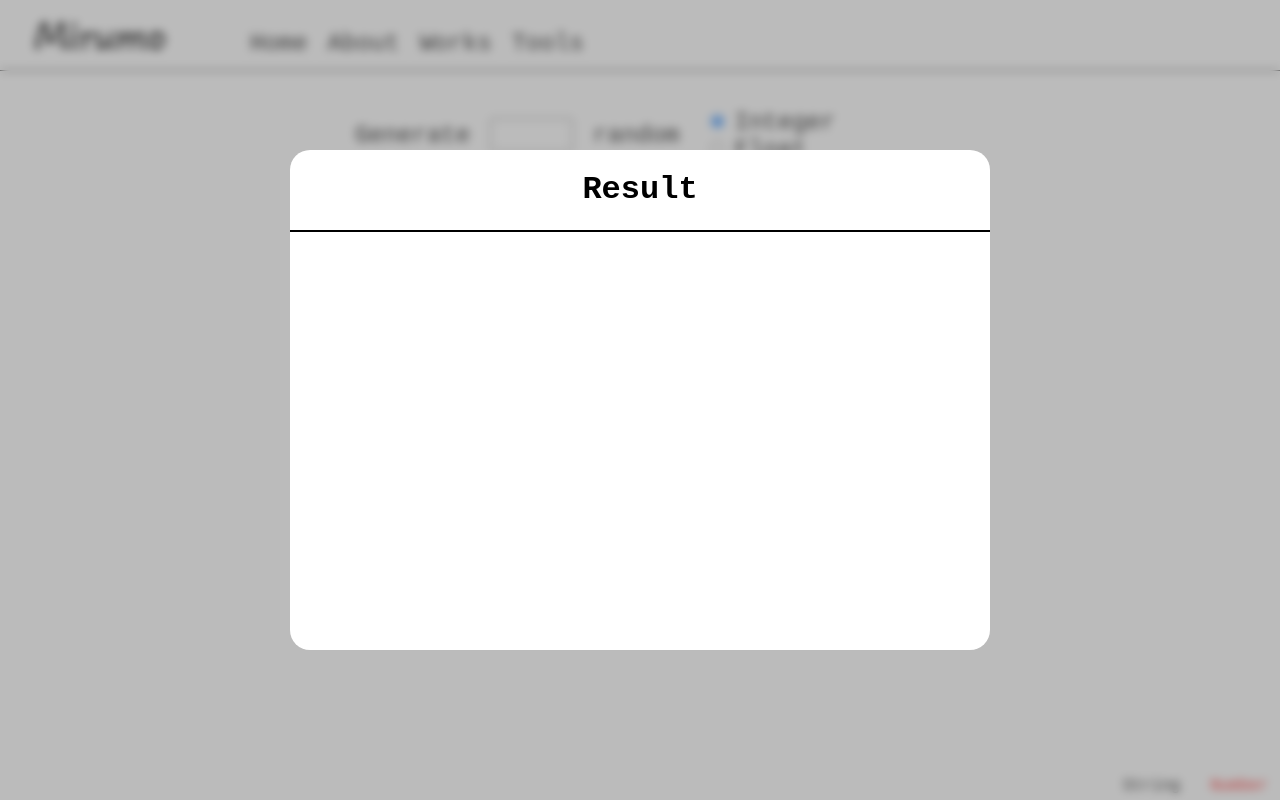
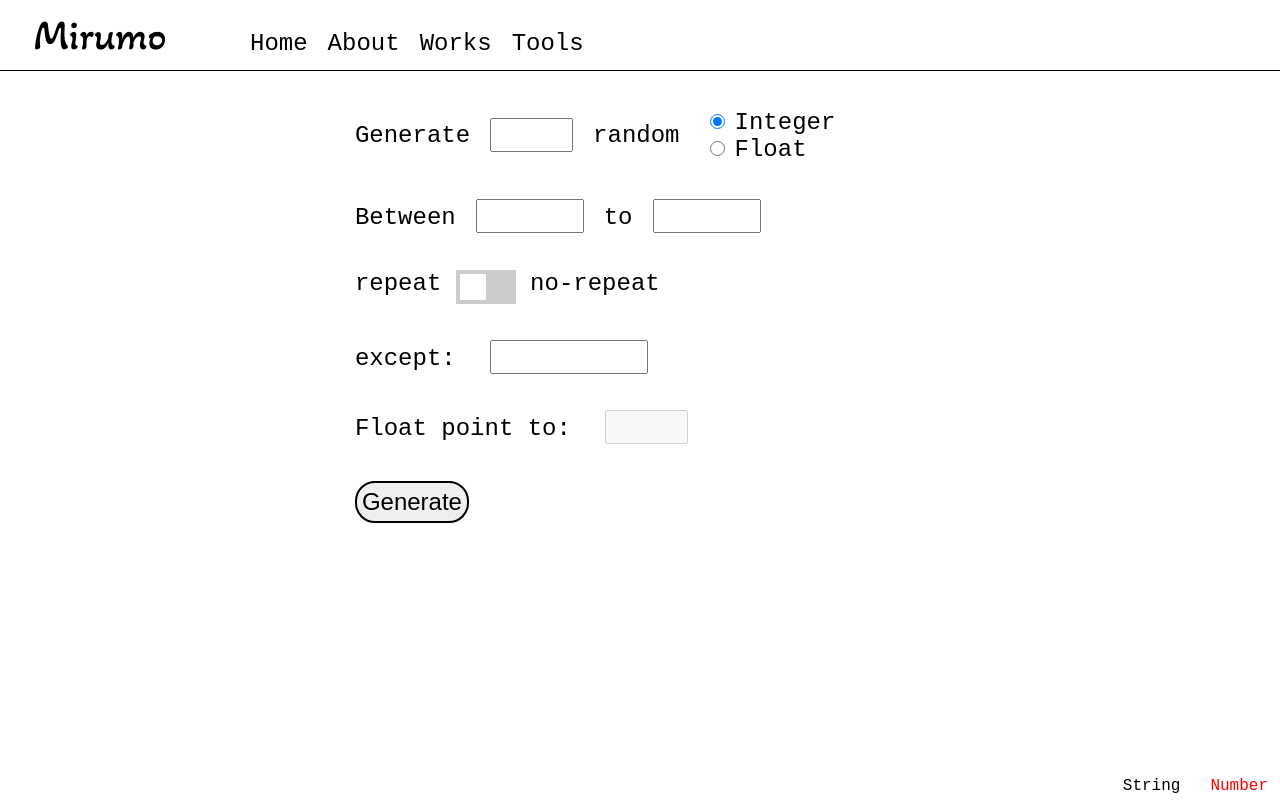
Before and after one commit to Mirumodapon/react_my-old-website, a React (Create React App) app: page /tools/ran in a window 1280 px wide. Built offline with nearby package versions, Linux system fonts and the light colour scheme.

Commit message:
[fix & update] store config add new tools

```diff
--- a/src/components/features/Random/RandomNumber.jsx
+++ b/src/components/features/Random/RandomNumber.jsx
@@ -11,7 +11,7 @@ function RandomNumber() {
     const [isRepeat, setRepeat] = useState(false);
     const [type, setType] = useState('int');
     const [except, setExcept] = useState('');
-    const [showPopup, setPopup] = useState(true);
+    const [showPopup, setPopup] = useState(false);
     const [result, setResult] = useState([]);
     const [erro, setError] = useState([]);
     const handleRepeat = (e) => {
--- a/src/store/store.config.json
+++ b/src/store/store.config.json
@@ -27,6 +27,10 @@
 		{
 			"label": "QR code Tools",
 			"link": "qr"
+		},
+		{
+			"label": "Random Generater",
+			"link": "ran"
 		}
 	]
 }
```
